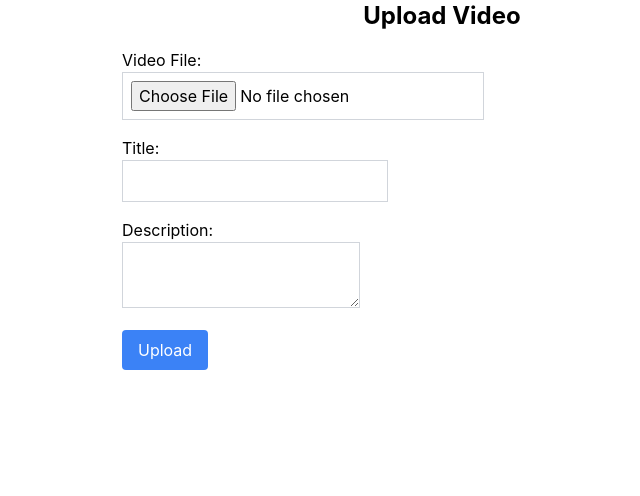
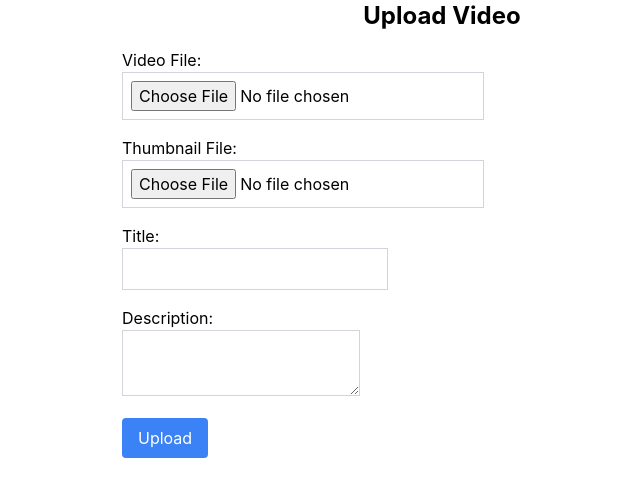
Before and after one commit to Streaming-Project-UIT/Streaming-Frontend, a React (Create React App) app: page /upload in a window 1280 px wide. Shown: the top 496 px of the page, without its empty margins (198-838 px from the left). Built offline with nearby package versions, Linux system fonts and the light colour scheme.

Commit message:
Add user token to video upload request

```diff
--- a/src/pages/Login.js
+++ b/src/pages/Login.js
@@ -32,6 +32,9 @@ const Login = () => {
             alert('User Login!');
             const data = await response.json();
             console.log("user id: ", data.username);
+            console.log("user token: ", data.id);
+            const userToken = data.id;
+            localStorage.setItem('userToken', userToken);
             navigate('/');
         } else {
             const data = await response.json();
--- a/src/pages/UploadVideo.js
+++ b/src/pages/UploadVideo.js
@@ -4,11 +4,16 @@ const UploadVideo = () => {
     const [file, setFile] = useState(null);
     const [title, setTitle] = useState('');
     const [description, setDescription] = useState('');
-
+    const userToken = localStorage.getItem('userToken');
+    const [thumbnail, setThumbnail] = useState(null);
     const handleFileChange = (event) => {
         const selectedFile = event.target.files[0];
         setFile(selectedFile);
     };
+    const handleThumbnailChange = (event) => {
+        const selectedThumbnail = event.target.files[0];
+        setThumbnail(selectedThumbnail);
+    }
 
     const handleTitleChange = (event) => {
         setTitle(event.target.value);
@@ -23,10 +28,11 @@ const UploadVideo = () => {
 
     try {
         const formData = new FormData();
-        formData.append('title', title);
-        formData.append('description', description);
-        formData.append('video', file);
-
+        // formData.append('title', title);
+        // formData.append('description', description);
+        formData.append('file', file);
+        formData.append('userID', userToken);
+        formData.append('thumbnail', thumbnail);
         const response = await fetch('http://localhost:8080/video/upload', {
             method: 'POST',
             body: formData,
@@ -36,7 +42,8 @@ const UploadVideo = () => {
             alert('Video uploaded!');
         } else {
             const errorText = await response.text(); // Lấy dữ liệu phản hồi dưới dạng văn bản
-            alert('Failed to upload video: ' + errorText);
+            // alert('Failed to upload video: ' + errorText);
+            console.log('Failed to upload video: ' + errorText)
         }
     } catch (error) {
         console.error('Failed to upload video:', error);
@@ -53,6 +60,10 @@ const UploadVideo = () => {
                     <input type="file" id="file" accept=".mp4" onChange={handleFileChange} className="border border-gray-300 p-2" />
                 </div>
                 <div className="mb-4">
+                    <label htmlFor="file" className="block">Thumbnail File:</label>
+                    <input type="file" id="thumbnail" accept=".png, .jpg" onChange={handleThumbnailChange} className="border border-gray-300 p-2" />
+                </div>
+                <div className="mb-4">
                     <label htmlFor="title" className="block">Title:</label>
                     <input type="text" id="title" value={title} onChange={handleTitleChange} className="border border-gray-300 p-2" />
                 </div>
```
